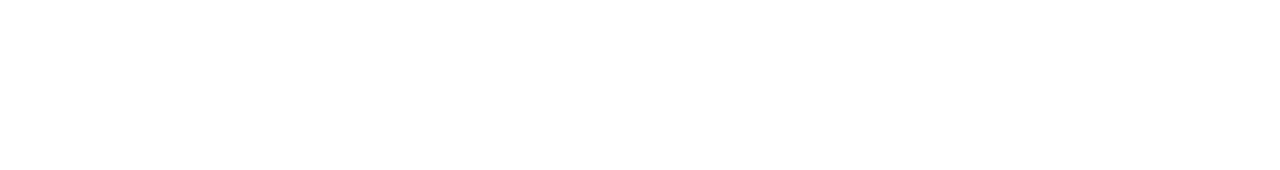
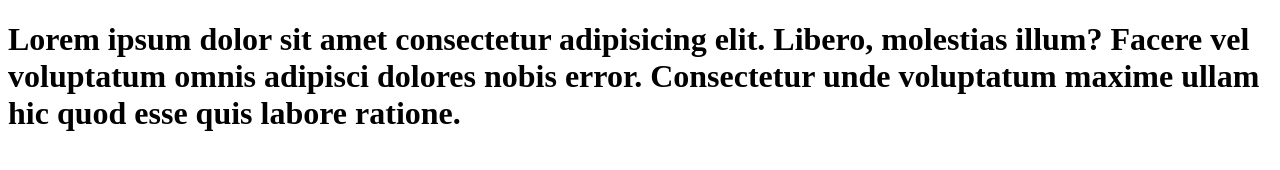
Before and after one commit to mdsaiful170/code_folder, a plain HTML site: page index.html in a window 1280 px wide. Drawn offline with Linux system fonts and the light colour scheme.

Commit message:
code_update

```diff
--- a/index.html
+++ b/index.html
@@ -6,6 +6,6 @@
     <title>Document</title>
 </head>
 <body>
-
+    <h1>Lorem ipsum dolor sit amet consectetur adipisicing elit. Libero, molestias illum? Facere vel voluptatum omnis adipisci dolores nobis error. Consectetur unde voluptatum maxime ullam hic quod esse quis labore ratione.</h1>
 </body>
 </html>
```
